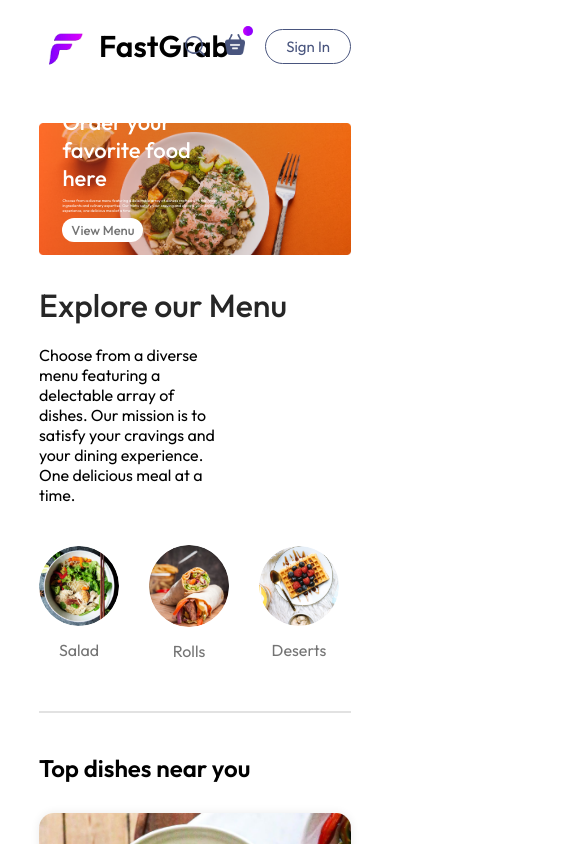
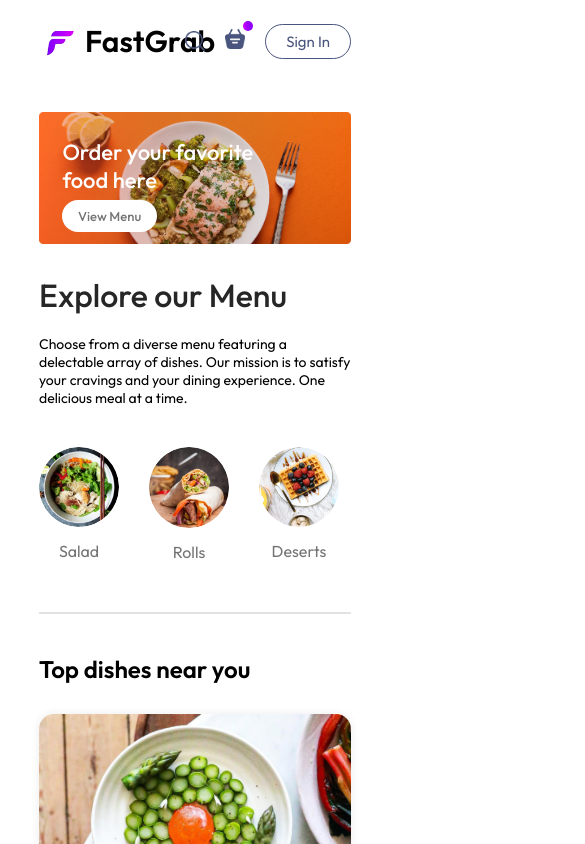
Before and after one commit to itachithesixpathsage/fastgrab-multivendor, a React (Vite) app: page / in a window 390 px wide. Shown: the top 844 px of the page, 585 px wide, since content can reach past the window. Built offline with nearby package versions, Linux system fonts and the light colour scheme.

Commit message:
Made Site Responsive

```diff
--- a/src/components/AppDownload/AppDownload.css
+++ b/src/components/AppDownload/AppDownload.css
@@ -4,6 +4,11 @@
     font-size: max(3vw, 20px);
     text-align: center;
     font-weight: 500;
+}
+
+.app-download span {
+    color: rgb(139,0,253);
+    color: linear-gradient(265deg, rgba(139,0,253,1) 0%, rgba(158,0,253,1) 56%, rgba(215,0,252,1) 100%);
 }
 
 .app-download-platforms{
--- a/src/components/AppDownload/AppDownload.jsx
+++ b/src/components/AppDownload/AppDownload.jsx
@@ -5,7 +5,7 @@ import { assets } from '../../assets/assets'
 const AppDownload = () => {
   return (
     <div className='app-download' id="app-download">
-        <p>For Better Experience Download <br/> FastGrab App</p>
+        <p>For Better Experience Download <br/><span>FastGrab</span> App</p>
         <div className='app-download-platforms'>
             <img src={assets.play_store} alt="" />
             <img src={assets.app_store} alt="" />
--- a/src/components/ExploreMenu/ExploreMenu.css
+++ b/src/components/ExploreMenu/ExploreMenu.css
@@ -54,3 +54,10 @@
     border: 4px solid #764ba2;
     padding: 2px;
 }
+
+@media (max-width:1050px) {
+    .explore-menu-text{
+        max-width: 100%;
+        font-size: 14px;
+    }
+}
--- a/src/components/Footer/Footer.css
+++ b/src/components/Footer/Footer.css
@@ -62,3 +62,15 @@
     background-color: grey;
     border: none;
 }
+
+
+@media (max-width:750px){
+    .footer-content{
+        display: flex;
+        flex-direction: column;
+        gap: 35px;
+    }
+    .footer-copyright{
+        text-align: center;
+    }
+}
--- a/src/components/Header/Header.css
+++ b/src/components/Header/Header.css
@@ -38,3 +38,23 @@
     font-size: max(1vw, 13px);
     border-radius: 50px;
 }
+
+@media (max-width:1050px) {
+
+    .header-content{
+        max-width: 45%;
+    }
+}
+
+@media (max-width:750px) {
+    .header-content{
+        max-width: 65%;
+    }
+    .header-content p{
+        display: none;
+    }
+    .header-content button{
+        padding: 2vw 4vw;
+    }
+
+}
--- a/src/components/Navbar/Navbar.css
+++ b/src/components/Navbar/Navbar.css
@@ -11,9 +11,9 @@
 }
 
 .navbar .logo img{
-    width: 50px; /* Adjust to your logo size */
+    width: 40px; /* Adjust to your logo size */
     height: auto; /* Maintain aspect ratio */
-    margin-right: 10px; /* Spacing between logo and text */
+    margin-right: 6px; /* Spacing between logo and text */
 }
 
 .navbar .logo h1{
--- a/src/components/Navbar/Navbar.jsx
+++ b/src/components/Navbar/Navbar.jsx
@@ -1,6 +1,7 @@
 import React, { useState } from 'react'
 import './Navbar.css'
 import { assets } from '../../assets/assets'
+import { Link }  from "react-router-dom"
 
 const Navbar = () => {
 
@@ -14,10 +15,10 @@ const Navbar = () => {
             </div>
 
             <ul className='navbar-menu'>
-                <li onClick={() => setMenu("home")} className={menu === "home" ? "active" : ""}>Home</li>
-                <li onClick={() => setMenu("menu")} className={menu === "menu" ? "active" : ""}>Menu</li>
-                <li onClick={() => setMenu("mobile-app")} className={menu === "mobile-app" ? "active" : ""}>Mobile App</li>
-                <li onClick={() => setMenu("contact-us")} className={menu === "contact-us" ? "active" : ""}>Contact Us</li>
+                <Link onClick={() => setMenu("home")} className={menu === "home" ? "active" : ""}>Home</Link>
+                <a href="#explore-menu" onClick={() => setMenu("menu")} className={menu === "menu" ? "active" : ""}>Menu</a>
+                <a href="#app-download" onClick={() => setMenu("mobile-app")} className={menu === "mobile-app" ? "active" : ""}>Mobile App</a>
+                <a href="#footer" onClick={() => setMenu("contact-us")} className={menu === "contact-us" ? "active" : ""}>Contact Us</a>
             </ul>
             <div className="navbar-right">
                 <img src={assets.search_icon} alt="" />
--- a/src/index.css
+++ b/src/index.css
@@ -5,6 +5,7 @@
   margin: 0;
   box-sizing: border-box;
   font-family: 'Outfit', sans-serif;
+  scroll-behavior: smooth;
 }
 
 body{
```
